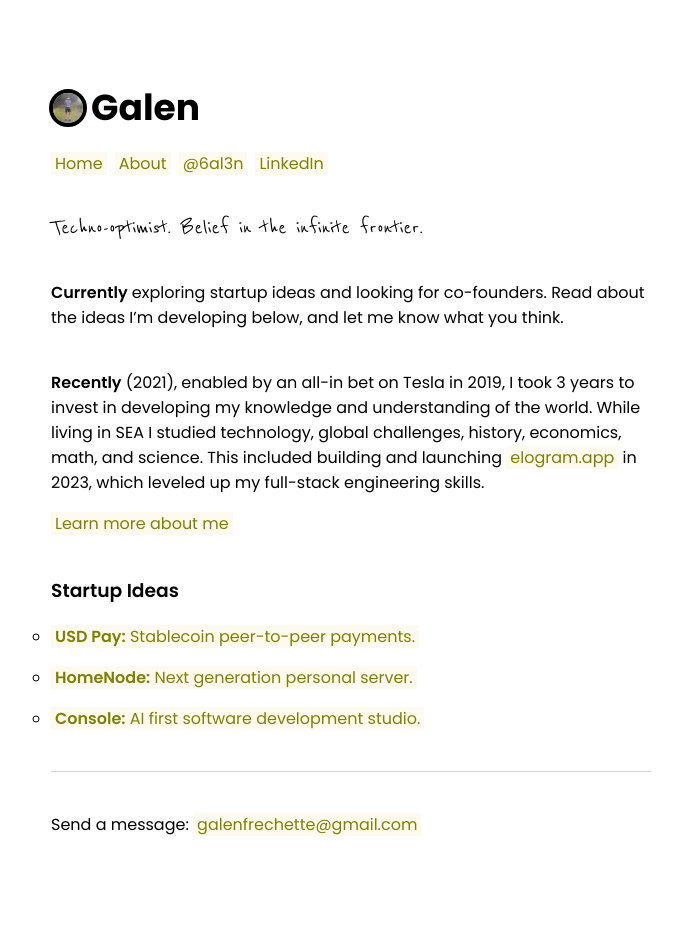
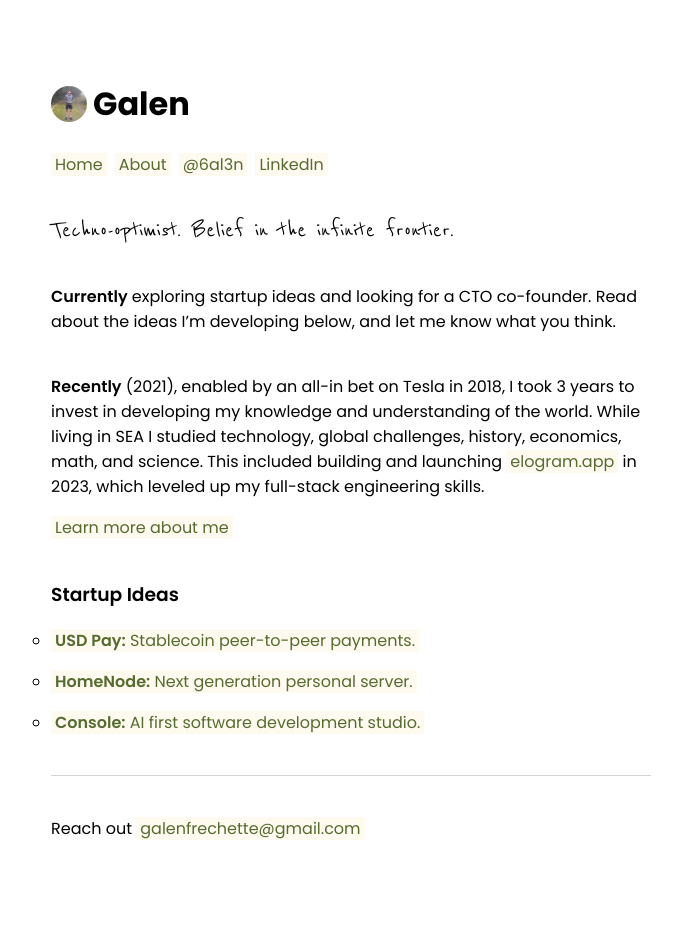
Before and after one commit to frechg/frechg.github.io, a Jekyll site: the page built from index.markdown, in a window 1280 px wide. Shown: the whole page, without its empty margins (49-731 px from the left). Built offline with Jekyll 4.4.1, drawn with Linux system fonts in a browser that asks for light colours.

Commit message:
Copy and UI updates

```diff
--- a/_includes/mail_footer.html
+++ b/_includes/mail_footer.html
@@ -1,6 +1,6 @@
 <hr />
 
 <p>
-  Send a message:
+  Reach out
   <a href="mailto:galenfrechette@gmail.com">galenfrechette@gmail.com</a>
 </p>
--- a/about.markdown
+++ b/about.markdown
@@ -13,13 +13,13 @@ of product and business systems.
 I'm a generalist. My core
 strength is my ability to learn and persist. I'm also good with system design and strategy development. People appreciate my abilty to generate ideas and provide a macro perspective. I deliver high-quality execution in design and code, while rapidly iterating.
 
-I’m from Plattsburgh, NY. I grew up outdoors and playing sports. Music production was a creative outlet. The internet connected me with the world. In college, at RPI, I studied engineering and design. My drive to change the world with technology started then.
+I’m from [Plattsburgh, NY](https://en.wikipedia.org/wiki/Plattsburgh,_New_York). I grew up outdoors and playing sports. Music production was a creative outlet. The internet connected me with the world. In college, at RPI, I studied engineering and design. My mission to change the world with technology began then.
 
 I like to be active outdoors: on bikes, surf, and snow. My passion is for learning. I read sci-fi and history, study economics, technology, and geo politics. A consistent meditation practice helps expand my awareness.
 
 ### Work highlights
 
-- 2023, designed, built and launched [elogram.app](https://www.elogram.app), a mobile
+- elogram, 2023, built and launched [elogram.app](https://www.elogram.app), a mobile
   app for family stories. Used the project to build
   full stack engineering skills.
 
--- a/assets/css/styles.scss
+++ b/assets/css/styles.scss
@@ -33,7 +33,7 @@ a {
 
 a {
   background-color: floralwhite;
-  color: olive;
+  color: darkolivegreen;
   text-decoration: none;
   padding: 0px 4px;
 
@@ -64,35 +64,33 @@ hr {
 
 .oneliner {
   font-family: "Reenie Beanie", cursive;
-  font-size: 24px;
+  font-size: 26px;
   margin: 40px 0px;
 }
 
 .header {
   &__title {
-    margin-bottom: 16px;
+    margin-bottom: 24px;
   }
 
   &__title-top {
     display: flex;
     align-items: center;
     flex-direction: row;
-    column-gap: 2px;
-    // margin-bottom: -14px;
+    column-gap: 6px;
   }
 
   &__avatar {
     display: inline-block;
-    border: 4px solid black;
-    width: 30px;
-    height: 30px;
+    border: 0px solid black;
+    width: 36px;
+    height: 36px;
     border-radius: 50%;
     display: flex;
     align-items: center;
     justify-content: center;
     overflow: hidden;
     position: relative;
-    left: -2px;
 
     &:hover {
       cursor: zoom-in;
@@ -106,10 +104,9 @@ hr {
   }
 
   &__name {
-    font-size: 36px;
+    font-size: 32px;
     font-weight: 700;
     margin: 0px;
-    // text-transform: uppercase;
     background: linear-gradient(45deg, #000000, #000000);
     -webkit-background-clip: text;
     background-clip: text;
--- a/index.markdown
+++ b/index.markdown
@@ -11,13 +11,13 @@ permalink: /
   <section class="profile__section">
     <p>
       <strong>Currently</strong> exploring startup ideas and looking for
-      co-founders. Read about the ideas I’m developing below, and let me know what you think.
+      a CTO co-founder. Read about the ideas I’m developing below, and let me know what you think.
     </p>
   </section>
   <section class="profile__section">
     <p>
       <strong>Recently</strong> (2021), enabled by an all-in bet on
-      Tesla in 2019, I took 3 years to invest in developing my knowledge and
+      Tesla in 2018, I took 3 years to invest in developing my knowledge and
       understanding of the world. While living in SEA I studied technology,
       global challenges, history, economics, math, and science. This included building and launching
       <a href="https://www.elogram.app" target="_blank">elogram.app</a> in 2023,
```
Also changed, not shown: _posts/2024-8-6-console.md (+7 -1 lines), _posts/2024-8-6-homenode.md (+5 -1 lines).
